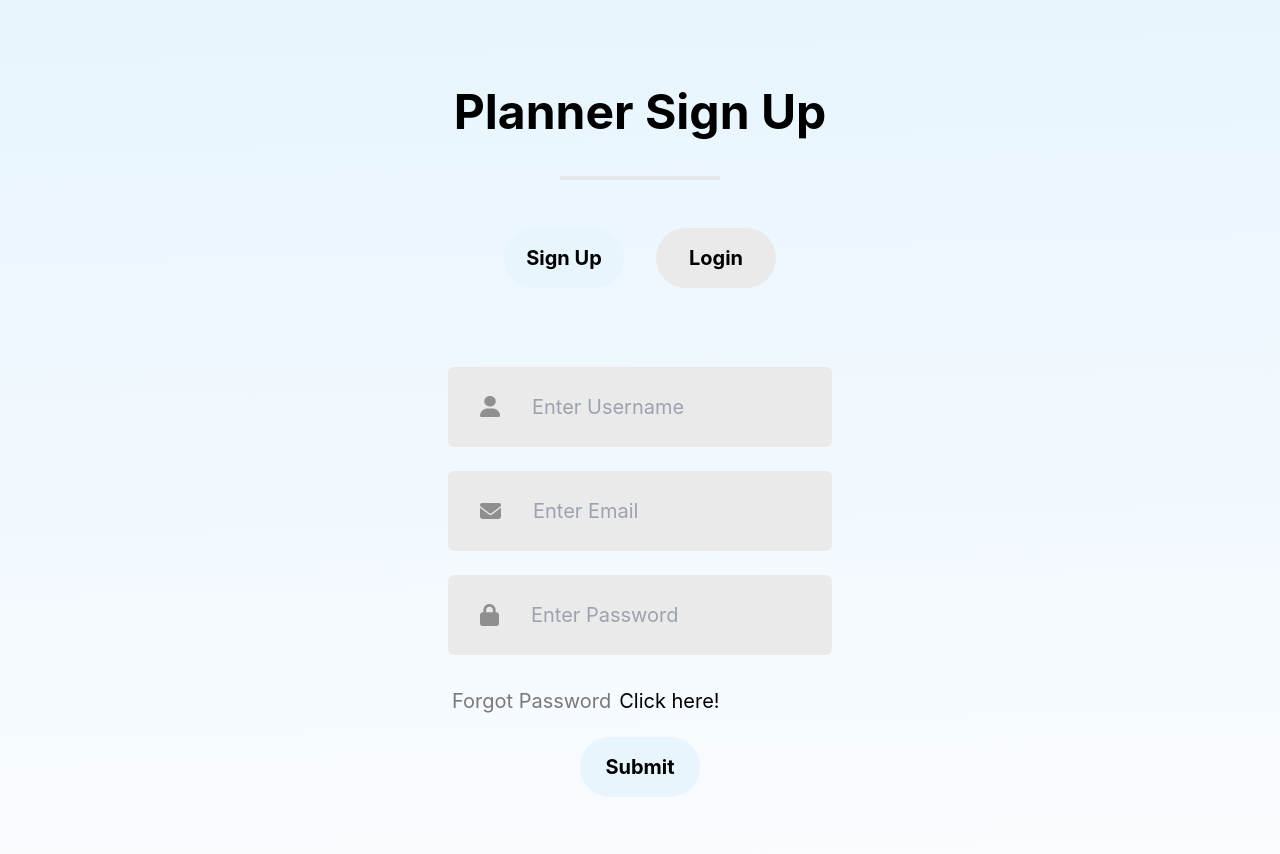
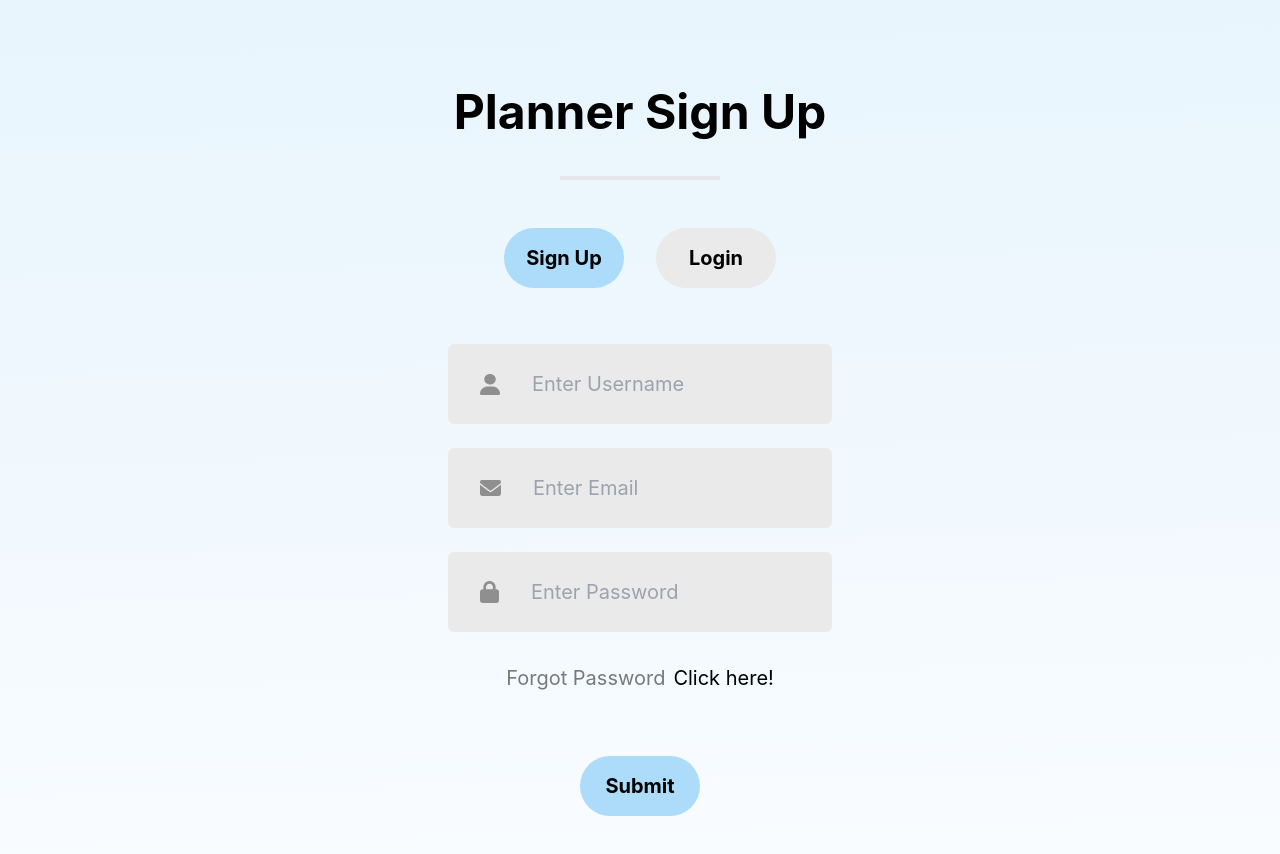
Before and after one commit to diasraphael/todo, a React (Create React App) app: page / in a window 1280 px wide. Both pictures are taken after a click on the button "Sign Up". Shown: the top 854 px of the page. Built offline with nearby package versions, Linux system fonts and the light colour scheme.

Commit message:
in progress chnages

```diff
--- a/src/components/DateSelector.tsx
+++ b/src/components/DateSelector.tsx
@@ -1,4 +1,4 @@
-import React, { useState } from 'react'
+import React, { useEffect, useState } from 'react'
 import DatePicker from 'react-datepicker'
 import 'react-datepicker/dist/react-datepicker.css'
 import Button from './common/Button'
@@ -22,7 +22,6 @@ type User = {
   id: number
   username: string
   email: string
-  tasks: UserTask[]
 }
 /* enum STATUS {
   TODO = 'TODO',
@@ -42,18 +41,11 @@ enum Period {
 }
 type ExtendedTask = Task & { taskId: number }
 
-const DateSelector = ({ user: { id, tasks } }: DateSelectorProps) => {
+const DateSelector = ({ user: { id } }: DateSelectorProps) => {
   const [selectedDate, setSelectedDate] = useState(new Date())
   const [newTaskName, setNewTaskName] = useState<string>('')
   const [isAddingTask, setIsAddingTask] = useState(false)
-  const [userTasks, setUserTasks] = useState<ExtendedTask[]>(
-    tasks.map((task) => ({
-      userId: id,
-      title: task.title,
-      status: false,
-      taskId: task.id
-    }))
-  )
+  const [userTasks, setUserTasks] = useState<ExtendedTask[]>()
   const [error, setError] = useState('')
   const handleDateChange = (date: Date) => {
     setSelectedDate(date)
@@ -110,7 +102,7 @@ const DateSelector = ({ user: { id, tasks } }: DateSelectorProps) => {
       )
       if (response) {
         setUserTasks((prevTasks) =>
-          prevTasks.filter((t) => t.taskId !== task.taskId)
+          prevTasks?.filter((t) => t.taskId !== task.taskId)
         )
       }
     } catch (error) {
@@ -162,6 +154,25 @@ const DateSelector = ({ user: { id, tasks } }: DateSelectorProps) => {
     setUserTasks(updatedTasks)
   }
   console.log('the updated task is', userTasks)
+  useEffect(() => {
+    ;async () => {
+      try {
+        const response = await axios.get('http://127.0.0.1:8000/api/tasks')
+        setUserTasks(
+          response.data.map((task: UserTask) => ({
+            userId: id,
+            title: task.title,
+            status: false,
+            taskId: task.id
+          }))
+        )
+        return response.data
+      } catch (error) {
+        setError('Login Failed')
+      }
+    }
+  }, [])
+
   return (
     <div className="m-auto">
       <DatePicker
@@ -185,7 +196,7 @@ const DateSelector = ({ user: { id, tasks } }: DateSelectorProps) => {
           </tr>
         </thead>
         <tbody>
-          {userTasks.map((task, index) => (
+          {userTasks?.map((task, index) => (
             <tr key={index}>
               <td className="text-white border w-96 ">
                 <span>{task.title}</span>
--- a/src/components/LoginSignUp.tsx
+++ b/src/components/LoginSignUp.tsx
@@ -95,7 +95,7 @@ const LoginSignUp = () => {
             <span className="text-black cursor-pointer pl-2">Click here!</span>
           </div>
         )}
-        <div className="flex gap-8 mt-12 m-auto">
+        <div className="flex gap-8 mt-12">
           <Button
             className={
               action == 'Sign Up'
--- a/src/components/LoginSignUp/ActionType.tsx
+++ b/src/components/LoginSignUp/ActionType.tsx
@@ -8,10 +8,10 @@ interface ActionTypeProps {
 
 export const ActionType = ({ action, setAction }: ActionTypeProps) => {
   return (
-    <div className="flex gap-8 mt-12 m-auto">
+    <div className="flex gap-8 mt-12">
       <Button
         className={
-          action == SIGN_UP ? 'bg-[#e8f5fd]' : 'bg-[#EAEAEA] text-[#676767]'
+          action == SIGN_UP ? 'bg-[#acdcf9]' : 'bg-[#EAEAEA] text-[#676767]'
         }
         type="button"
         onClick={() => {
@@ -21,7 +21,7 @@ export const ActionType = ({ action, setAction }: ActionTypeProps) => {
       </Button>
       <Button
         className={
-          action == 'Login' ? 'bg-[#e8f5fd]' : 'bg-[#EAEAEA] text-[#676767]'
+          action == 'Login' ? 'bg-[#acdcf9]' : 'bg-[#EAEAEA] text-[#676767]'
         }
         type="button"
         onClick={() => {
--- a/src/components/LoginSignUp/LoginSignUp.tsx
+++ b/src/components/LoginSignUp/LoginSignUp.tsx
@@ -57,7 +57,7 @@ export const LoginSignUp = ({
           altText="Password"></Input>
       </div>
       {action === SIGN_UP && (
-        <div className="pl-28 pt-8 text-[#797979] text-xl">
+        <div className="text-center py-8 text-[#797979] text-xl">
           Forgot Password
           <span className="text-black cursor-pointer pl-2">Click here!</span>
         </div>
--- a/src/components/LoginSignUp/LoginSignUpWrapper.tsx
+++ b/src/components/LoginSignUp/LoginSignUpWrapper.tsx
@@ -17,11 +17,14 @@ export const LoginSignUpWrapper = () => {
 
   const addNewUser = async () => {
     try {
-      const response = await axios.post('http://127.0.0.1:8000/api/user', {
-        email: formData.email,
-        password: formData.password,
-        username: formData.username
-      })
+      const response = await axios.post(
+        'http://127.0.0.1:8000/api/user/create',
+        {
+          email: formData.email,
+          password: formData.password,
+          username: formData.username
+        }
+      )
       return response.data
     } catch (error) {
       setError('Add User Failed')
@@ -45,7 +48,7 @@ export const LoginSignUpWrapper = () => {
 
   return (
     <div className="m-12">
-      <form className="flex flex-col m-auto pb-7 w-[600px] min-h-[100vh]">
+      <form className="flex flex-col m-auto pb-7 w-[600px] min-h-[100vh] items-center">
         <div className="flex flex-col items-center gap-10 w-full mt-10">
           <div className="text-5xl font-bold text-black">Planner {action}</div>
           <div className="border-b-4 w-40"></div>
@@ -58,9 +61,9 @@ export const LoginSignUpWrapper = () => {
               setFormData={setFormData}
               action={action}></LoginSignUp>
 
-            <div className="flex gap-8 m-auto">
+            <div className="flex gap-8 my-8">
               <Button
-                className={'bg-[#e8f5fd] text-[#676767]'}
+                className={'bg-[#acdcf9] text-[#676767]'}
                 type="submit"
                 onClick={async (event: React.MouseEvent<HTMLButtonElement>) => {
                   event.preventDefault()
@@ -70,10 +73,14 @@ export const LoginSignUpWrapper = () => {
                     formData.password
                   ) {
                     const response = await addNewUser()
-                    navigate('/dashboard', { state: { response } })
+                    if (response) {
+                      navigate('/dashboard', { state: { response } })
+                    }
                   } else if (formData.email && formData.password) {
                     const response = await loginUser()
-                    navigate('/dashboard', { state: { response } })
+                    if (response) {
+                      navigate('/dashboard', { state: { response } })
+                    }
                   } else {
                     setError('Form data missing')
                   }
--- a/src/components/login/ActionType.tsx
+++ b/src/components/login/ActionType.tsx
@@ -6,7 +6,7 @@ interface ActionTypeProps {
 }
 export const ActionType = ({ action, setAction }: ActionTypeProps) => {
   return (
-    <div className="flex gap-8 mt-12 m-auto">
+    <div className="flex gap-8 mt-12">
       <Button
         className={
           action == 'Sign Up' ? 'bg-[#e8f5fd]' : 'bg-[#EAEAEA] text-[#676767]'
```
